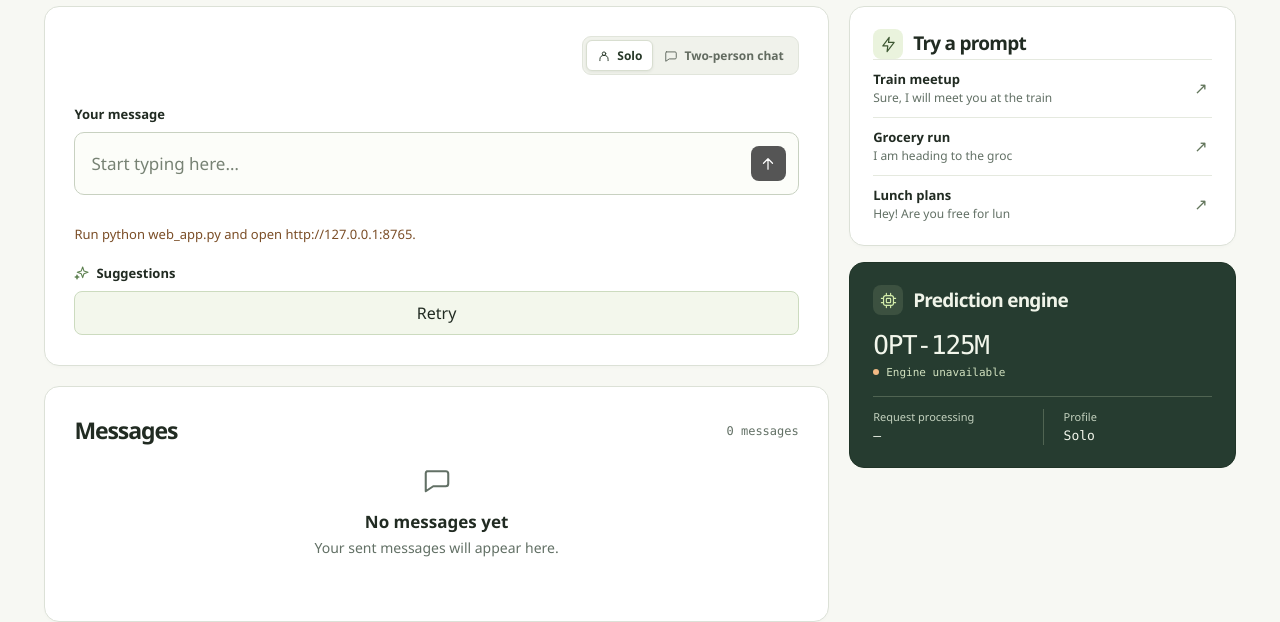
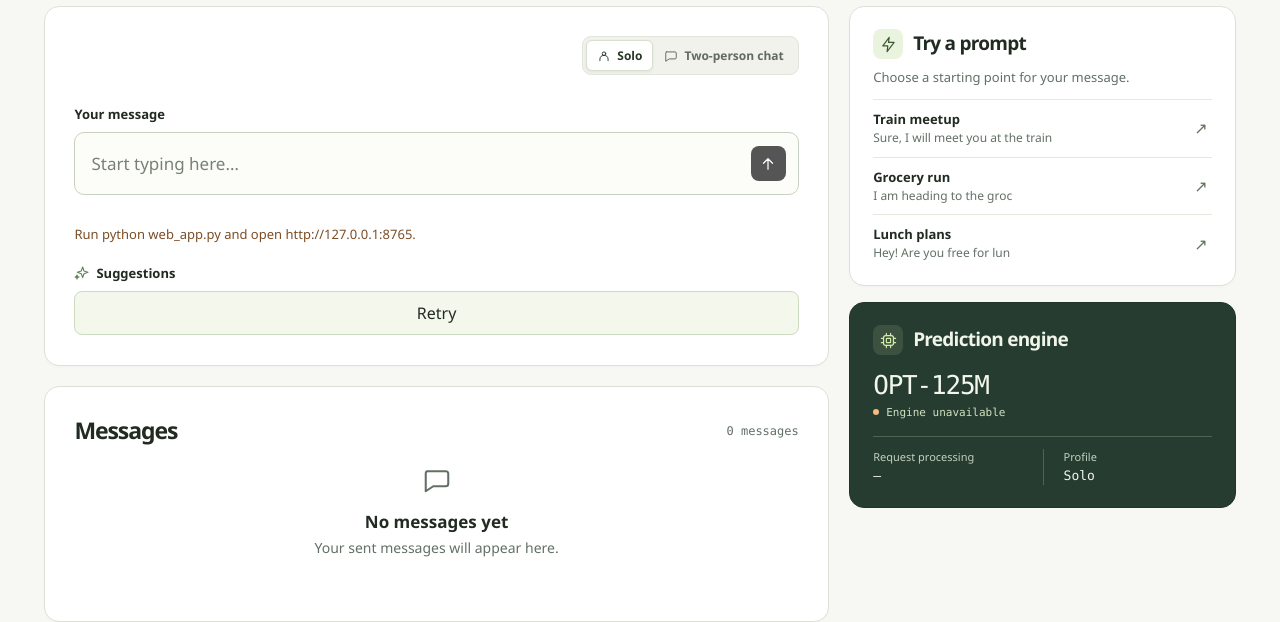
Before and after one commit to jianhao726/opt-mobile-keyboard, a plain HTML site: page web/index.html in a window 1280 px wide. Shown: the part 287-909 px from the top of the page. Drawn offline with Linux system fonts and the light colour scheme; no server answers.

Commit message:
Add introductory prompt paragraph to index.html

```diff
--- a/web/index.html
+++ b/web/index.html
@@ -79,6 +79,7 @@
       <aside class="side-column" aria-label="Playground tools">
         <section class="panel prompt-panel">
           <div class="aside-title"><span class="icon-tile prompt-icon"><svg class="icon"><use href="#i-bolt"/></svg></span><h2>Try a prompt</h2></div>
+          <p id="prompt-intro">Choose a starting point for your message.</p>
           <div id="prompts"></div>
         </section>
         <section class="engine-panel" aria-labelledby="engine-heading">
```
